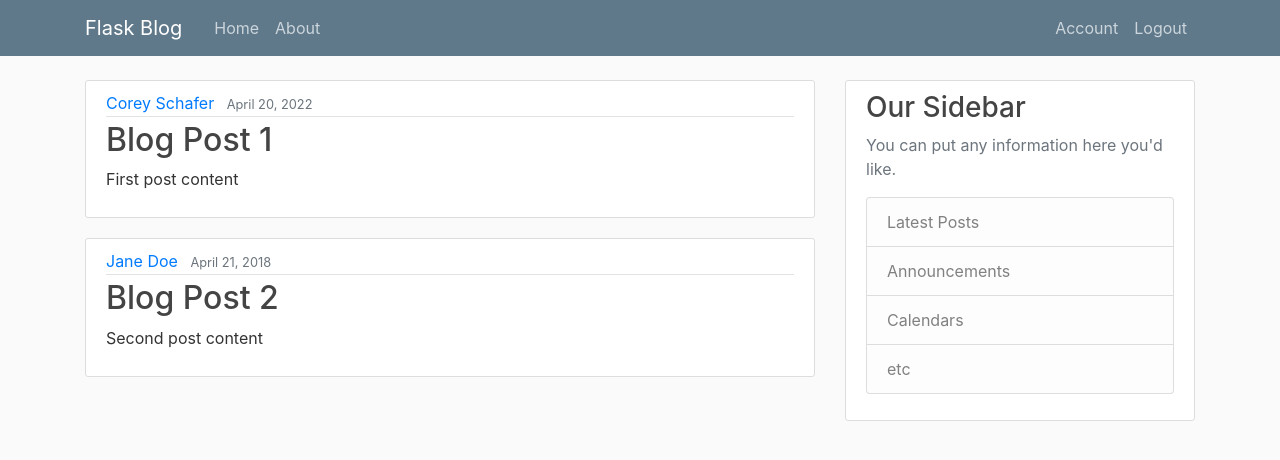
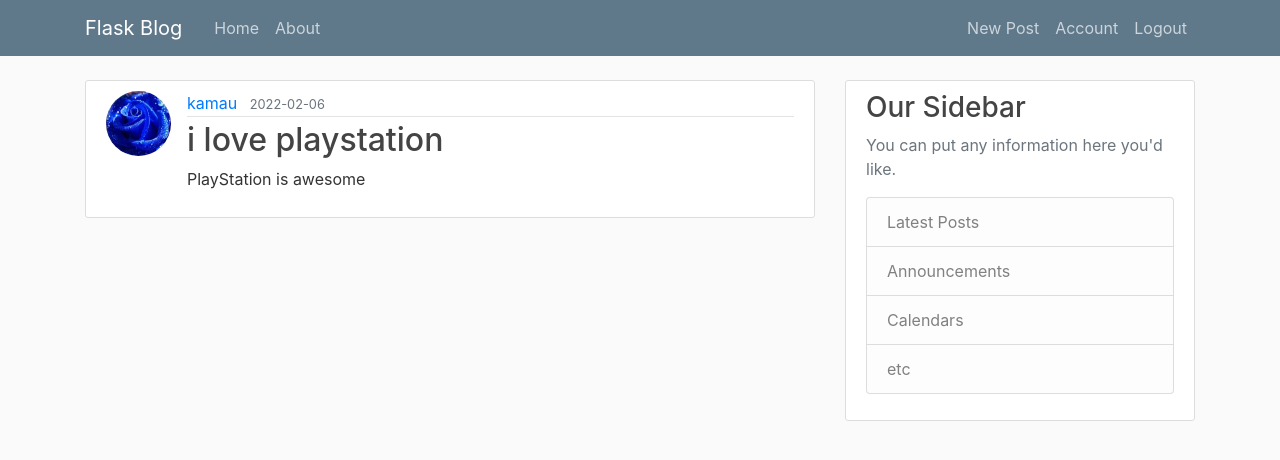
Before and after one commit to jimmy-oss/one-minute-pitch, a Flask app: page / in a window 1280 px wide. Shown: the top 460 px of the page. Run offline with Flask 2, Linux system fonts and the light colour scheme; a user stored in the database is signed in; data comes from the database, SQL or seed files in the repository; both versions use the stored data as it was after the commit; some libraries are stand-ins or nearby versions.

Commit message:
posting the blog functionality

```diff
--- a/app/routes.py
+++ b/app/routes.py
@@ -3,30 +3,16 @@ import secrets
 from PIL import Image
 from flask import render_template, url_for, flash, redirect, request
 from app import app, db, bcrypt
-from app.forms import RegistrationForm, LoginForm,UpdateAccountForm
+from app.forms import RegistrationForm, LoginForm,UpdateAccountForm,PostForm
 from app.models import User, Post
 from flask_login import login_user, current_user, logout_user, login_required
 
-
-posts = [
-    {
-        'author': 'Corey Schafer',
-        'title': 'Blog Post 1',
-        'content': 'First post content',
-        'date_posted': 'April 20, 2022'
-    },
-    {
-        'author': 'Jane Doe',
-        'title': 'Blog Post 2',
-        'content': 'Second post content',
-        'date_posted': 'April 21, 2018'
-    }
-]
 
 
 @app.route("/")
 @app.route("/home")
 def home():
+    posts = Post.query.all()
     return render_template('home.html', posts=posts)
 
 
@@ -102,3 +88,15 @@ def account():
            form.email.data = current_user.email
     image_file = url_for('static',filename='profile_pics/' + current_user.image_file)
     return render_template('account.html', title='Account', image_file = image_file,form=form)
+
+@app.route("/post/new",methods=['GET', 'POST'])
+@login_required
+def new_post():
+    form = PostForm()
+    if form.validate_on_submit():
+        post = Post(title=form.title.data,content =form.content.data,author=current_user)
+        db.session.add(post)
+        db.session.commit()
+        flash('Your post has been created!','success')
+        return redirect(url_for('home'))
+    return render_template('create_post.html', title='New Post',form=form)
--- a/app/templates/home.html
+++ b/app/templates/home.html
@@ -2,10 +2,11 @@
  {% block content %}
  {% for post in posts %}
  <article class="media content-section">
+   <img class="rounded-circle article-img" src="{{url_for('static',filename='profile_pics/' + post.author.image_file)}}" >
   <div class="media-body">
     <div class="article-metadata">
-      <a class="mr-2" href="#">{{ post.author }}</a>
-      <small class="text-muted">{{ post.date_posted }}</small>
+      <a class="mr-2" href="#">{{ post.author.username }}</a>
+      <small class="text-muted">{{ post.date_posted.strftime('%-Y-%m-%d') }}</small>
     </div>
     <h2><a class="article-title" href="#">{{ post.title }}</a></h2>
     <p class="article-content">{{ post.content }}</p>
--- a/app/templates/layout.html
+++ b/app/templates/layout.html
@@ -33,6 +33,7 @@
             <!-- Navbar Right Side -->
             <div class="navbar-nav">
               {% if current_user.is_authenticated %}
+              <a class="nav-item nav-link" href="{{ url_for('new_post') }}">New Post</a>
                 <a class="nav-item nav-link" href="{{ url_for('account') }}">Account</a>
                 <a class="nav-item nav-link" href="{{ url_for('logout') }}">Logout</a>
               {% else %}
```
Also changed, not shown: app/forms.py (+8 -1 lines), app/templates/create_post.html (added, +40 -0 lines), app/site.db, 2 other files.
